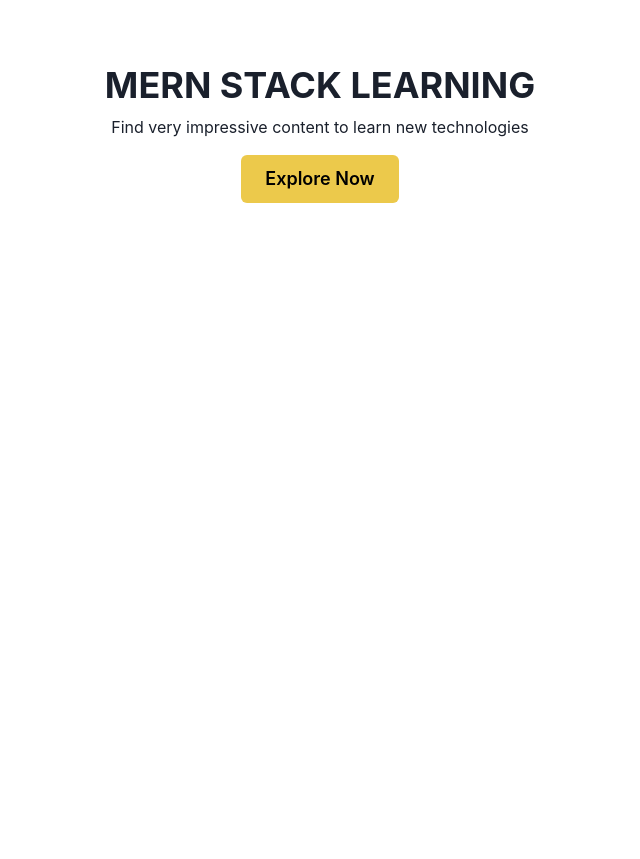
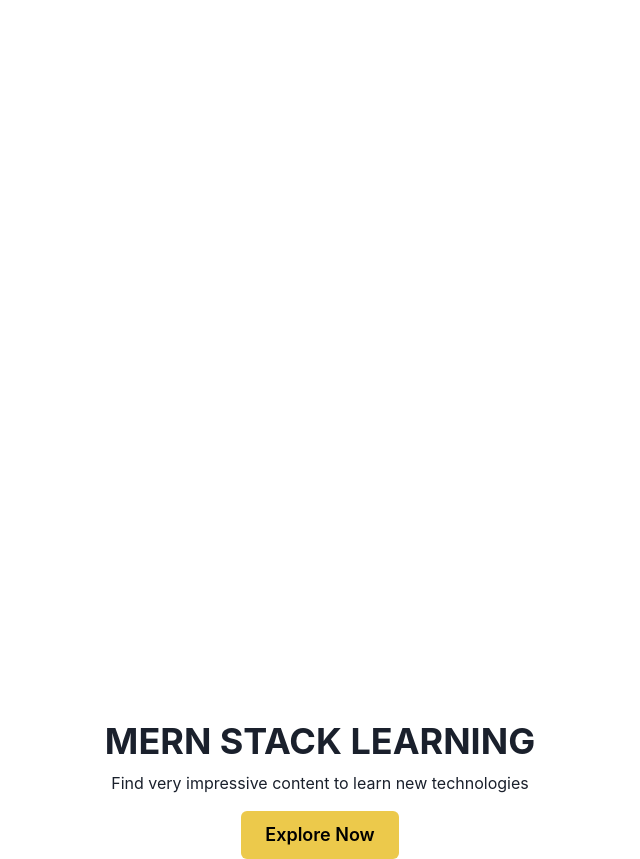
Before and after one commit to naveed60/Learn-Courses-App-MERN-Stack, a React (Create React App) app: page / in a window 1280 px wide. Shown: the whole page, without its empty margins (320-960 px from the left). Before the commit the page ends 800 px from the top, so only its background shows below. Built offline with nearby package versions, Linux system fonts and the light colour scheme.

Commit message:
fix image ui

```diff
--- a/src/components/Home/Home.css
+++ b/src/components/Home/Home.css
@@ -1,5 +1,26 @@
 .container {
-    height: 10vh;
-    padding: 1rem;
+    height: 100vh;
+    padding: 5rem;
     box-sizing: border-box;
 }
+.vector-graphics {
+    filter: drop-shadow(0 40px 10px rgb(140, 140, 129));
+    animation: vectorAnimation 1s infinite ease-in-out alternate;
+}
+
+@keyframes vectorAnimation {
+   to {
+    transform: translateY(-10px);
+    }
+}
+
+.brandsBanner > svg {
+    color: aliceblue;
+    font-size: 3rem;
+    transition: color 0.5s;
+
+}
+.brandsBanner > svg:hover {
+    color: chocolate;
+
+}
```
